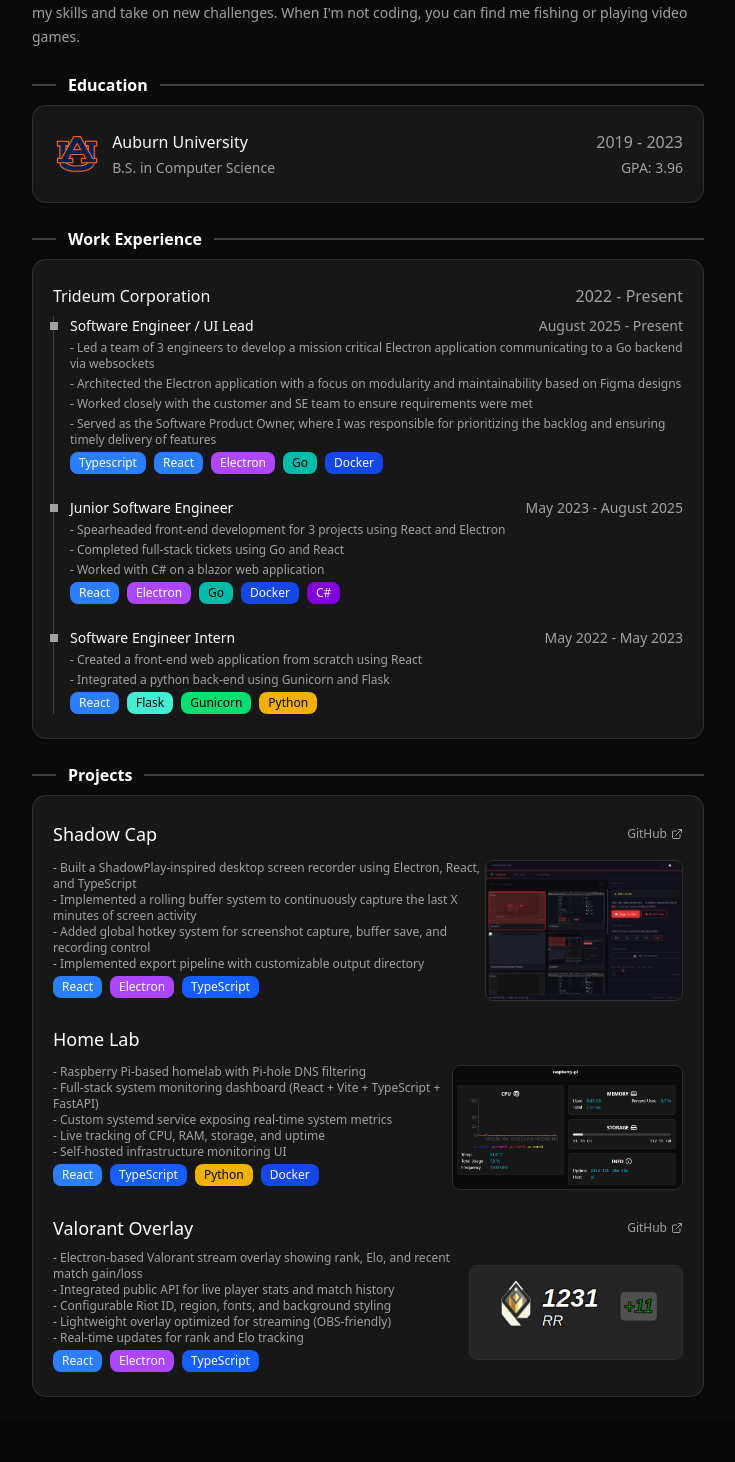
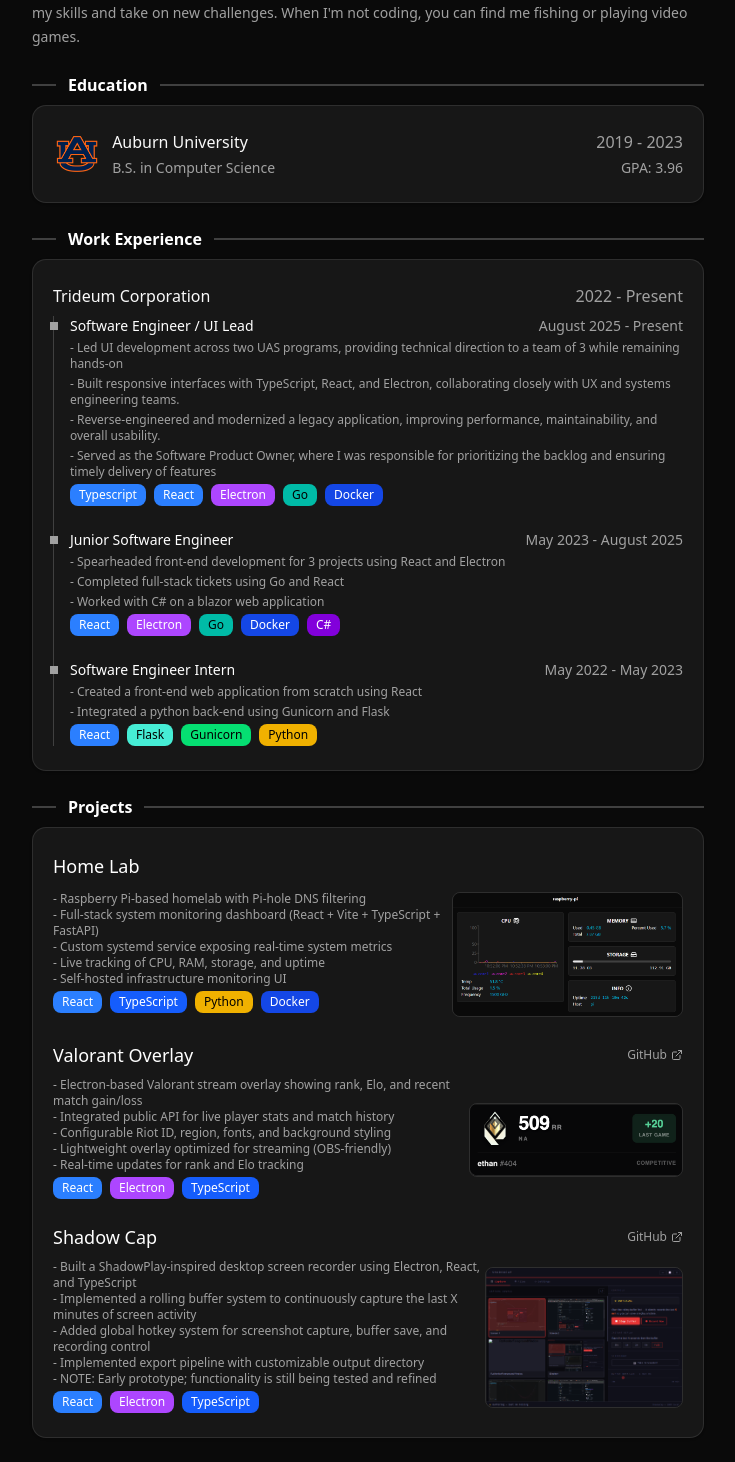
Before and after one commit to IBlakeI/portfolio, a React (Vite) app: page / in a window 1280 px wide. Shown: the part 276-1738 px from the top of the page, without its empty margins (268-1003 px from the left). Before the commit the page ends 1697 px from the top, so only its background shows below. Built offline with nearby package versions, Linux system fonts and the light colour scheme.

Commit message:
Update home page

```diff
--- a/src/App.tsx
+++ b/src/App.tsx
@@ -99,9 +99,9 @@
                   title="Software Engineer / UI Lead"
                   dates="August 2025 - Present"
                   bullets={[
-                    "Led a team of 3 engineers to develop a mission critical Electron application communicating to a Go backend via websockets",
-                    "Architected the Electron application with a focus on modularity and maintainability based on Figma designs",
-                    "Worked closely with the customer and SE team to ensure requirements were met",
+                    "Led UI development across two UAS programs, providing technical direction to a team of 3 while remaining hands-on",
+                    "Built responsive interfaces with TypeScript, React, and Electron, collaborating closely with UX and systems engineering teams.",
+                    "Reverse-engineered and modernized a legacy application, improving performance, maintainability, and overall usability.",
                     "Served as the Software Product Owner, where I was responsible for prioritizing the backlog and ensuring timely delivery of features",
                   ]}
                   badges={["Typescript", "React", "Electron", "Go", "Docker"]}
@@ -133,23 +133,6 @@
           <Header label="Projects" />
           <Card className="flex h-fit w-full flex-col gap-6 px-5">
             <Project
-              title="Shadow Cap"
-              image="shadow-cap.png"
-              bullets={[
-                "Built a ShadowPlay-inspired desktop screen recorder using Electron, React, and TypeScript",
-                "Implemented a rolling buffer system to continuously capture the last X minutes of screen activity",
-                "Added global hotkey system for screenshot capture, buffer save, and recording control",
-                "Implemented export pipeline with customizable output directory",
-              ]}
-              badges={["React", "Electron", "TypeScript"]}
-              links={[
-                {
-                  label: "GitHub",
-                  url: "https://github.com/IBlakeI/shadow-cap",
-                },
-              ]}
-            />
-            <Project
               title="Home Lab"
               image="stats-ui.png"
               bullets={[
@@ -179,6 +162,24 @@
                 },
               ]}
             />
+            <Project
+              title="Shadow Cap"
+              image="shadow-cap.png"
+              bullets={[
+                "Built a ShadowPlay-inspired desktop screen recorder using Electron, React, and TypeScript",
+                "Implemented a rolling buffer system to continuously capture the last X minutes of screen activity",
+                "Added global hotkey system for screenshot capture, buffer save, and recording control",
+                "Implemented export pipeline with customizable output directory",
+                "NOTE: Early prototype; functionality is still being tested and refined",
+              ]}
+              badges={["React", "Electron", "TypeScript"]}
+              links={[
+                {
+                  label: "GitHub",
+                  url: "https://github.com/IBlakeI/shadow-cap",
+                },
+              ]}
+            />
           </Card>
         </div>
       </div>
```
Also changed, not shown: public/valorant-overlay.png.
